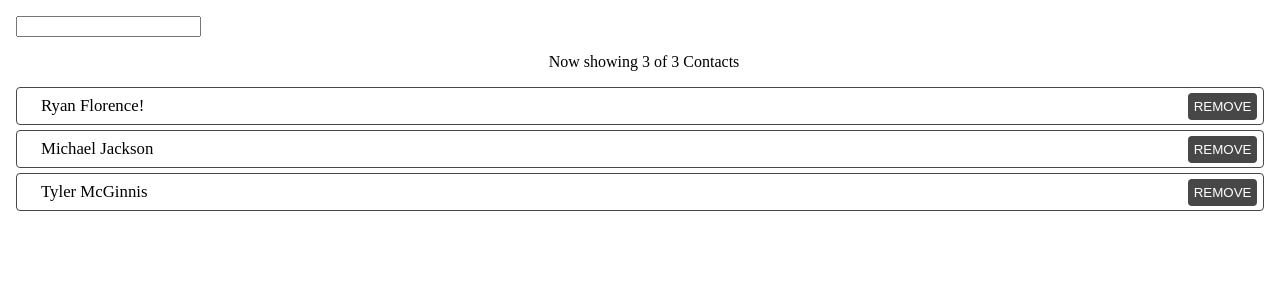
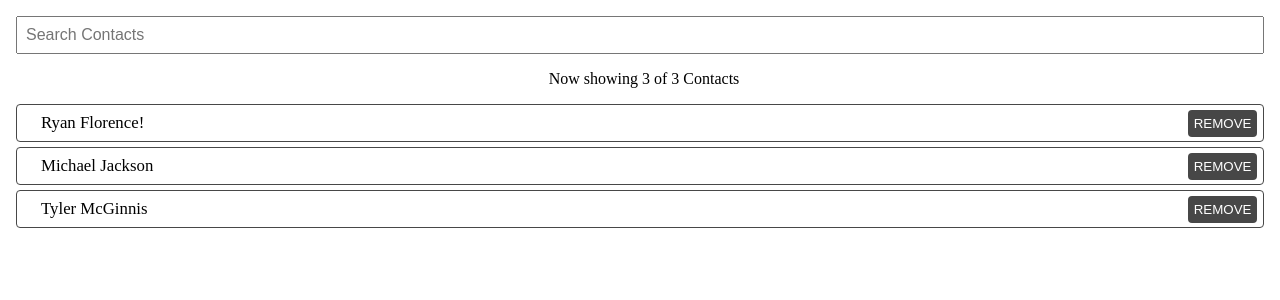
Before and after one commit to mankirats/Contact_List, a React (Create React App) app: page / in a window 1280 px wide. Shown: the top 300 px of the page. Built offline with nearby package versions, Linux system fonts and the light colour scheme.

Commit message:
Search component Styled components added:

```diff
--- a/package.json
+++ b/package.json
@@ -12,6 +12,7 @@
     "react-dom": "^17.0.2",
     "react-scripts": "5.0.0",
     "sort-by": "^1.2.0",
+    "styled-components": "^5.3.3",
     "web-vitals": "^2.1.3"
   },
   "scripts": {
--- a/src/Components/SearchContacts.js
+++ b/src/Components/SearchContacts.js
@@ -1,4 +1,13 @@
 import React, { useState } from "react";
+import styled from "styled-components";
+
+const SearchField = styled.input`
+  width: 100%;
+  padding: 0.5rem;
+  font-weight: 500;
+  font-size: 1rem;
+  color: #474747;
+`;
 
 function SearchContacts(props) {
   let [searchInput, setSearchInput] = useState("");
@@ -9,10 +18,11 @@ function SearchContacts(props) {
 
   return (
     <>
-      <input
+      <SearchField
         type="text"
         value={searchInput}
         onChange={(event) => handleInputChange(event)}
+        placeholder="Search Contacts"
       />
     </>
   );
```
Also changed, not shown: 1 other file (tests, documents, lock files or other folders).
